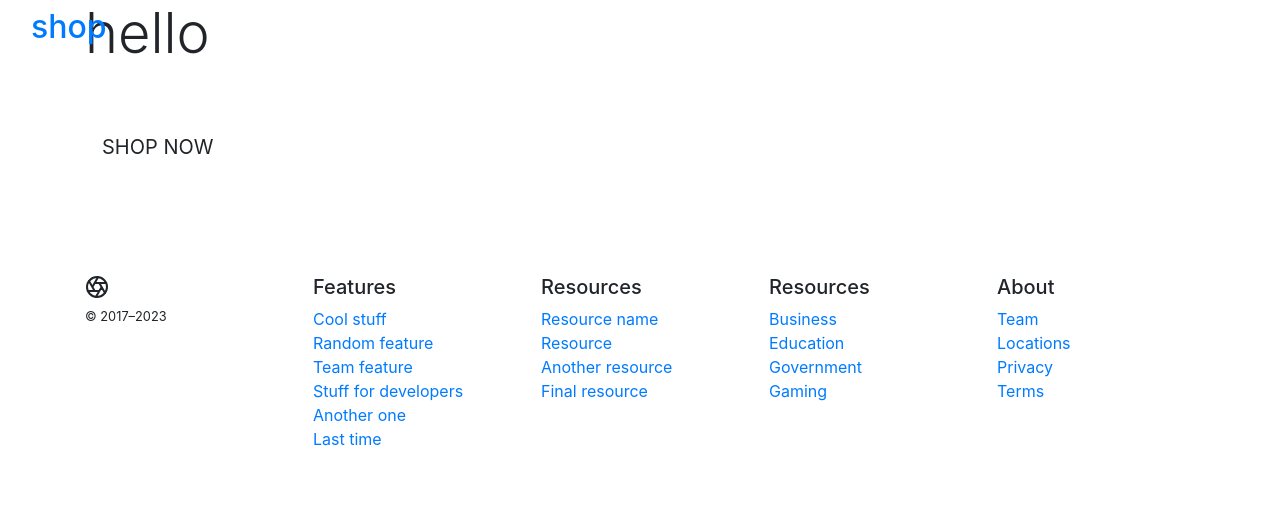
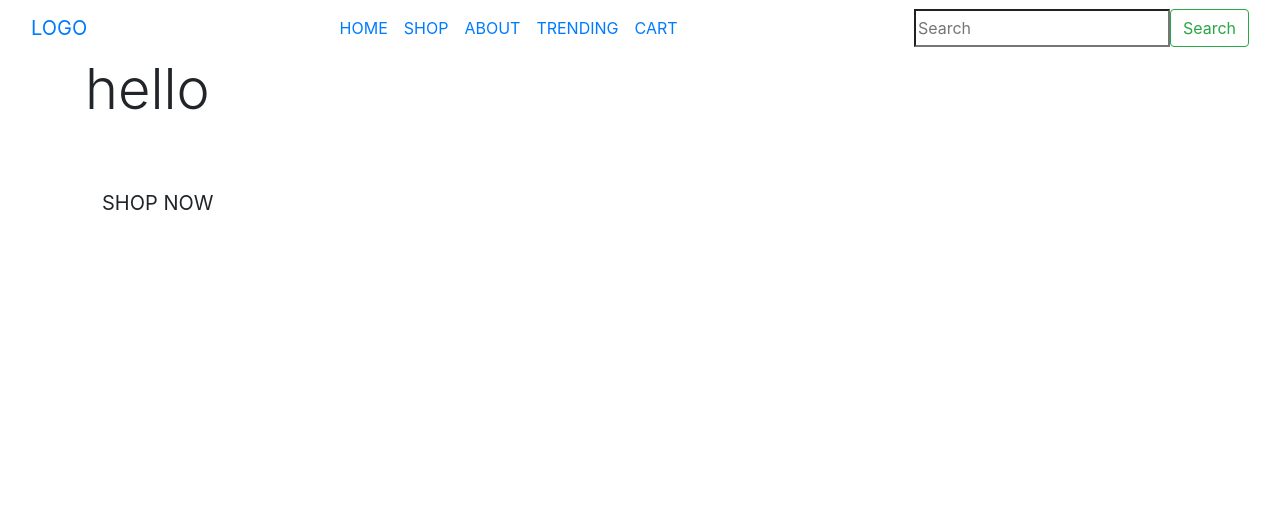
Before and after one commit to Code-Institute-Submissions/kefeletswe-ecommerce_5, a Django app: template myapp/templates/myapp/index.html in a window 1280 px wide. Shown: the top 514 px of the page. Run offline with Django 3.2, Linux system fonts and the light colour scheme; the template is opened without the code that fills it, so the values that code supplies are empty; some libraries are stand-ins or nearby versions.

Commit message:
added page header

```diff
--- a/templates/base.html
+++ b/templates/base.html
@@ -33,17 +33,46 @@
   <body>
     <header class="container-fluid fixed-top">
 
-      <div class="row">
+      <!-- COPIED FROM BOUTIQUE ADO STUFF<div class="row">
         <div class="col-12 col-lg-4 my-auto py-1 py-lg-0 text-center text-lg-left">
           <a href="{% url 'myapp'%}" class="nav-link main-logo-link">
-            <h2>shop</h2>
+            <h2>LOGO</h2>
           </a>
         </div>
-        <div class="col-12 col-lg-4 my-auto py-1 py-lg-0 text-center text-lg-left"> <!--add search form here--></div>
-        <div class="col-12 col-lg-4 my-auto py-1 py-lg-0 text-center text-lg-left"> <!--add shopping bag here--></div>
+        <div class="col-12 col-lg-4 my-auto py-1 py-lg-0 text-center text-lg-left"> <!--add search form here--> <!--SEARCH</div>
+        <div class="col-12 col-lg-4 my-auto py-1 py-lg-0 text-center text-lg-left"> CART <!--add shopping bag here--><!--</div>
       </div>
-    </header>
-
+    </header> =BEGINNING OF NAVBAR-->
+<nav class="navbar navbar-expand-lg ">
+  <a class="navbar-brand" href="#">LOGO</a>
+  <button class="navbar-toggler" type="button" data-toggle="collapse" data-target="#navbarScroll" aria-controls="navbarScroll" aria-expanded="false" aria-label="Toggle navigation">
+    <span class="navbar-toggler-icon"></span>
+  </button>
+  <div class="collapse navbar-collapse " id="navbarScroll">
+    <ul class="navbar-nav m-auto my-2 my-lg-0">
+      <li class="nav-item active">
+        <a class="nav-link" href="#">HOME</a>
+      </li>
+      <li class="nav-item">
+        <a class="nav-link" href="#">SHOP</a>
+      </li>
+      <li class="nav-item">
+        <a class="nav-link" href="#" >ABOUT</a>
+      </li>
+      <li class="nav-item">
+        <a class="nav-link" href="#">TRENDING</a>
+      </li>
+      <li class="nav-item">
+        <a class="nav-link" href="#">CART</a>
+      </li>
+    </ul>
+    <form class="d-flex">
+      <input class="me-2" type="search" placeholder="Search" aria-label="Search">
+      <button class="btn btn-outline-success" type="submit">Search</button>
+    </form>
+  </div>
+</nav>
+<!--END OF NAVBAR-->
     {% if messages %}
         <div class="message-container"></div>
     {% endif %}
@@ -59,50 +88,5 @@
 
 
   </body>
-  <footer class="container py-5">
-    <div class="row">
-      <div class="col-12 col-md">
-        <svg xmlns="http://www.w3.org/2000/svg" width="24" height="24" fill="none" stroke="currentColor" stroke-linecap="round" stroke-linejoin="round" stroke-width="2" class="d-block mb-2" role="img" viewBox="0 0 24 24"><title>Product</title><circle cx="12" cy="12" r="10"/><path d="M14.31 8l5.74 9.94M9.69 8h11.48M7.38 12l5.74-9.94M9.69 16L3.95 6.06M14.31 16H2.83m13.79-4l-5.74 9.94"/></svg>
-        <small class="d-block mb-3 text-body-secondary">&copy; 2017–2023</small>
-      </div>
-      <div class="col-6 col-md">
-        <h5>Features</h5>
-        <ul class="list-unstyled text-small">
-          <li><a class="link-secondary text-decoration-none" href="#">Cool stuff</a></li>
-          <li><a class="link-secondary text-decoration-none" href="#">Random feature</a></li>
-          <li><a class="link-secondary text-decoration-none" href="#">Team feature</a></li>
-          <li><a class="link-secondary text-decoration-none" href="#">Stuff for developers</a></li>
-          <li><a class="link-secondary text-decoration-none" href="#">Another one</a></li>
-          <li><a class="link-secondary text-decoration-none" href="#">Last time</a></li>
-        </ul>
-      </div>
-      <div class="col-6 col-md">
-        <h5>Resources</h5>
-        <ul class="list-unstyled text-small">
-          <li><a class="link-secondary text-decoration-none" href="#">Resource name</a></li>
-          <li><a class="link-secondary text-decoration-none" href="#">Resource</a></li>
-          <li><a class="link-secondary text-decoration-none" href="#">Another resource</a></li>
-          <li><a class="link-secondary text-decoration-none" href="#">Final resource</a></li>
-        </ul>
-      </div>
-      <div class="col-6 col-md">
-        <h5>Resources</h5>
-        <ul class="list-unstyled text-small">
-          <li><a class="link-secondary text-decoration-none" href="#">Business</a></li>
-          <li><a class="link-secondary text-decoration-none" href="#">Education</a></li>
-          <li><a class="link-secondary text-decoration-none" href="#">Government</a></li>
-          <li><a class="link-secondary text-decoration-none" href="#">Gaming</a></li>
-        </ul>
-      </div>
-      <div class="col-6 col-md">
-        <h5>About</h5>
-        <ul class="list-unstyled text-small">
-          <li><a class="link-secondary text-decoration-none" href="#">Team</a></li>
-          <li><a class="link-secondary text-decoration-none" href="#">Locations</a></li>
-          <li><a class="link-secondary text-decoration-none" href="#">Privacy</a></li>
-          <li><a class="link-secondary text-decoration-none" href="#">Terms</a></li>
-        </ul>
-      </div>
-    </div>
-  </footer>
+
 </html>
```
Also changed, not shown: templates/style.css (added, +17 -0 lines).
